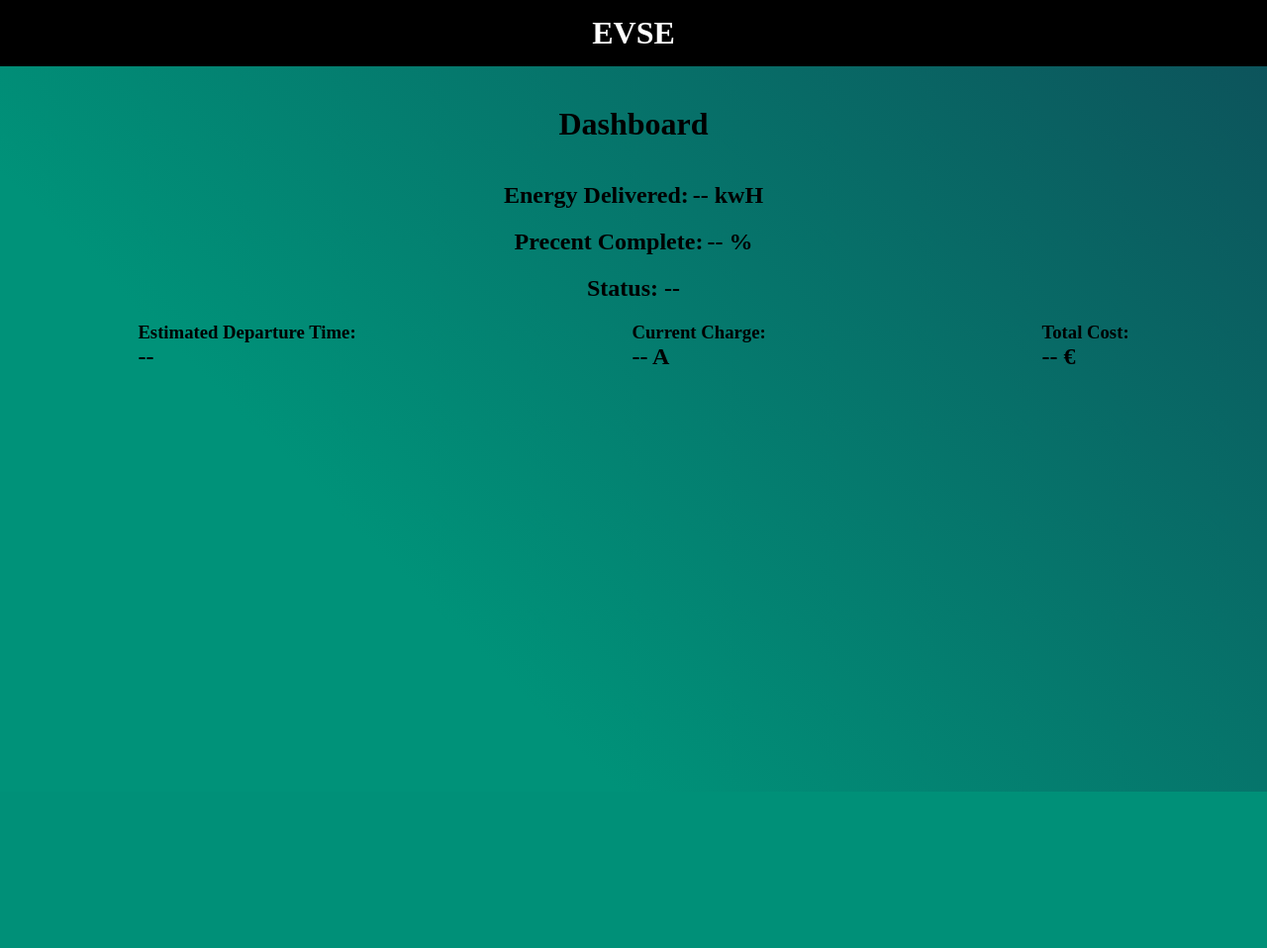
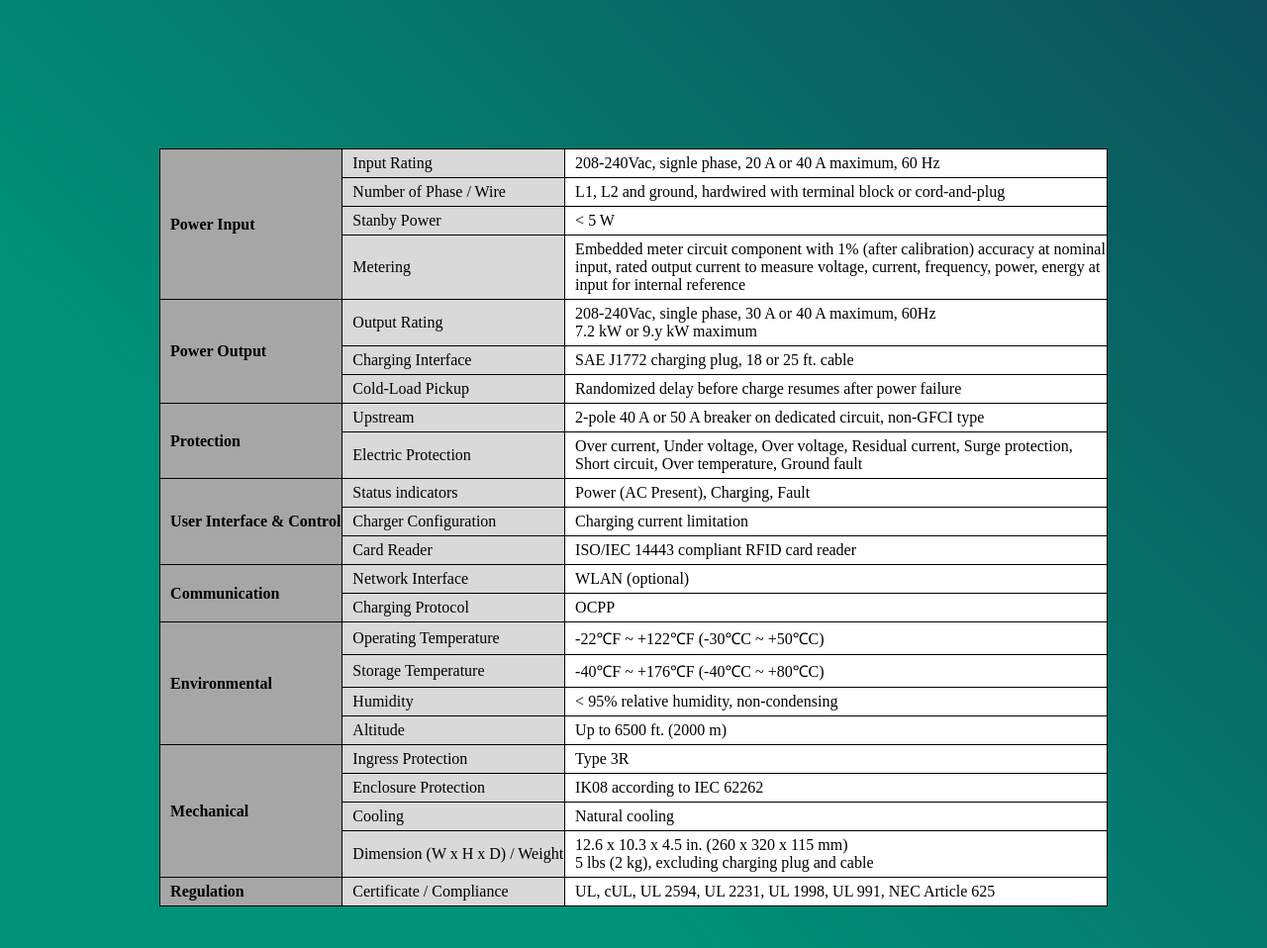
Before and after one commit to spritz-group/HoneyEVSE, a Flask app: page / in a window 1280 px wide. Shown: the whole page at 99% size. Before the commit the page ends 800 px from the top, so only its background shows below. Run offline with Flask 3, Linux system fonts and the light colour scheme; data that the repository does not hold is empty.

Commit message:
Info table added

```diff
--- a/evse/app.py
+++ b/evse/app.py
@@ -60,9 +60,15 @@ def admin():
     return render_template("admin.html")
 
 # Route for the user web interface
-@app.route("/")
+@app.route("/home")
 def home():
     return render_template("home.html")
 
+# Route for the info table
+@app.route("/")
+def info():
+    return render_template("info.html")
+
+
 if __name__ == "__main__":
     app.run()
--- /dev/null
+++ b/evse/static/css/info_table.css
@@ -0,0 +1,35 @@
+body {
+    height: 100vh;
+    background: rgb(0, 146, 121);
+    background: linear-gradient(45deg, rgba(0, 146, 121, 1) 30%, rgba(13, 81, 90, 1) 100%);
+}
+
+table {
+    margin-left: auto;
+    margin-right: auto;
+    margin-top: 150px;
+}
+
+table, th, td {
+    border: 1px solid;
+    border-collapse: collapse;
+}
+
+td {
+    padding-left:10px;
+    padding-top: 5px;
+    padding-bottom: 5px;
+}
+
+td.table-color-1 {
+    font-weight: bold;
+    background-color: #a6a6a6;
+  }
+
+td.table-color-2 {
+background-color: #d9d9d9;
+}
+
+td.table-color-3 {
+background-color: white;
+}
--- /dev/null
+++ b/evse/templates/info.html
@@ -0,0 +1,130 @@
+<!DOCTYPE html>
+<html lang="en">
+
+    <head>
+        <meta charset="UTF-8">
+        <meta http-equiv="X-UA-Compatible" content="IE=edge">
+        <meta name="viewport" content="width=device-width, initial-scale=1.0">
+        <title>EVSE - SPECIFICATIONS</title>
+        <link rel="stylesheet" href="{{ url_for('static', filename='css/info_table.css') }}">
+    </head>
+
+    <body>
+        <table>
+            <tr>
+                <td class="table-color-1" rowspan="4">Power Input</td>
+                <td class="table-color-2">Input Rating</td>
+                <td class="table-color-3">208-240Vac, signle phase, 20 A or 40 A maximum, 60 Hz</td>
+            </tr>
+            <tr>
+                <td class="table-color-2">Number of Phase / Wire</td>
+                <td class="table-color-3">L1, L2 and ground, hardwired with terminal block or cord-and-plug</td>
+            </tr>
+            <tr>
+                <td class="table-color-2">Stanby Power</td>
+                <td class="table-color-3">&#60; 5 W</td>
+            </tr>
+            <tr>
+                <td class="table-color-2">Metering</td>
+                <td class="table-color-3">Embedded meter circuit component with 1% (after calibration) accuracy at nominal </br> input, rated output current to measure voltage, current, frequency, power, energy at </br> input for internal reference</td>
+            </tr>
+
+
+            <!-- Power out info -->
+            <tr>
+                <td class="table-color-1" rowspan="3">Power Output</td>
+                <td class="table-color-2">Output Rating</td>
+                <td class="table-color-3">208-240Vac, single phase, 30 A or 40 A maximum, 60Hz </br> 7.2 kW or 9.y kW maximum</td>
+            </tr>
+            <tr>
+                <td class="table-color-2">Charging Interface</td>
+                <td class="table-color-3">SAE J1772 charging plug, 18 or 25 ft. cable</td>
+            </tr>
+            <tr>
+                <td class="table-color-2">Cold-Load Pickup</td>
+                <td class="table-color-3">Randomized delay before charge resumes after power failure</td>
+            </tr>
+
+            <!-- protection -->
+            <tr>
+                <td  class="table-color-1"rowspan="2">Protection</td>
+                <td class="table-color-2">Upstream</td>
+                <td class="table-color-3">2-pole 40 A or 50 A breaker on dedicated circuit, non-GFCI type</td>
+            </tr>
+            <tr>
+                <td class="table-color-2">Electric Protection</td>
+                <td class="table-color-3">Over current, Under voltage, Over voltage, Residual current, Surge protection, </br> Short circuit, Over temperature, Ground fault</td>
+            </tr>
+
+            <!-- UI  -->
+            <tr>
+                <td class="table-color-1" rowspan="3">User Interface & Control</td>
+                <td class="table-color-2">Status indicators</td>
+                <td class="table-color-3">Power (AC Present), Charging, Fault</td>
+            </tr>
+            <tr>
+                <td class="table-color-2">Charger Configuration</td>
+                <td class="table-color-3">Charging current limitation</td>
+            </tr>
+            <tr>
+                <td class="table-color-2">Card Reader</td>
+                <td class="table-color-3">ISO/IEC 14443 compliant RFID card reader</td>
+            </tr>
+
+            <!-- Communications -->
+            <tr>
+                <td class="table-color-1" rowspan="2">Communication</td>
+                <td class="table-color-2">Network Interface</td>
+                <td class="table-color-3">WLAN (optional)</td>
+            </tr>
+            <tr>
+                <td class="table-color-2">Charging Protocol</td>
+                <td class="table-color-3">OCPP</td>
+            </tr>
+
+            <!-- Environment -->
+            <tr>
+                <td class="table-color-1" rowspan="4">Environmental</td>
+                <td class="table-color-2">Operating Temperature</td>
+                <td class="table-color-3">-22&#8451;F ~ +122&#8451;F (-30&#8451;C ~ +50&#8451;C)</td>
+            </tr>
+            <tr>
+                <td class="table-color-2">Storage  Temperature</td>
+                <td class="table-color-3">-40&#8451;F ~ +176&#8451;F (-40&#8451;C ~ +80&#8451;C)</td>
+            </tr>
+            <tr>
+                <td class="table-color-2">Humidity</td>
+                <td class="table-color-3">&#60; 95% relative humidity, non-condensing</td>
+            </tr>
+            <tr>
+                <td class="table-color-2">Altitude</td>
+                <td class="table-color-3">Up to 6500 ft. (2000 m)</td>
+            </tr>
+
+            <!-- Mech -->
+            <tr>
+                <td class="table-color-1" rowspan="4">Mechanical</td>
+                <td class="table-color-2">Ingress Protection</td>
+                <td class="table-color-3">Type 3R</td>
+            </tr>
+            <tr>
+                <td class="table-color-2">Enclosure  Protection</td>
+                <td class="table-color-3">IK08 according to IEC 62262</td>
+            </tr>
+            <tr>
+                <td class="table-color-2">Cooling</td>
+                <td class="table-color-3">Natural cooling</td>
+            </tr>
+            <tr>
+                <td class="table-color-2">Dimension (W x H x D) / Weight</td>
+                <td class="table-color-3">12.6 x 10.3 x 4.5 in. (260 x 320 x 115 mm) </br> 5 lbs (2 kg), excluding charging plug and cable</td>
+            </tr>
+
+            <tr>
+                <td class="table-color-1">Regulation</td>
+                <td class="table-color-2">Certificate / Compliance</td>
+                <td class="table-color-3">UL, cUL, UL 2594, UL 2231, UL 1998, UL 991, NEC Article 625</td>
+            </tr>
+        </table>
+    </body>
+</html>
```
Also changed, not shown: evse/templates/admin.html (+39 -13 lines), evse/utils/ev_charge.py (+10 -0 lines), evse/utils/generate_charges.py (+19 -1 lines), 3 other files.
